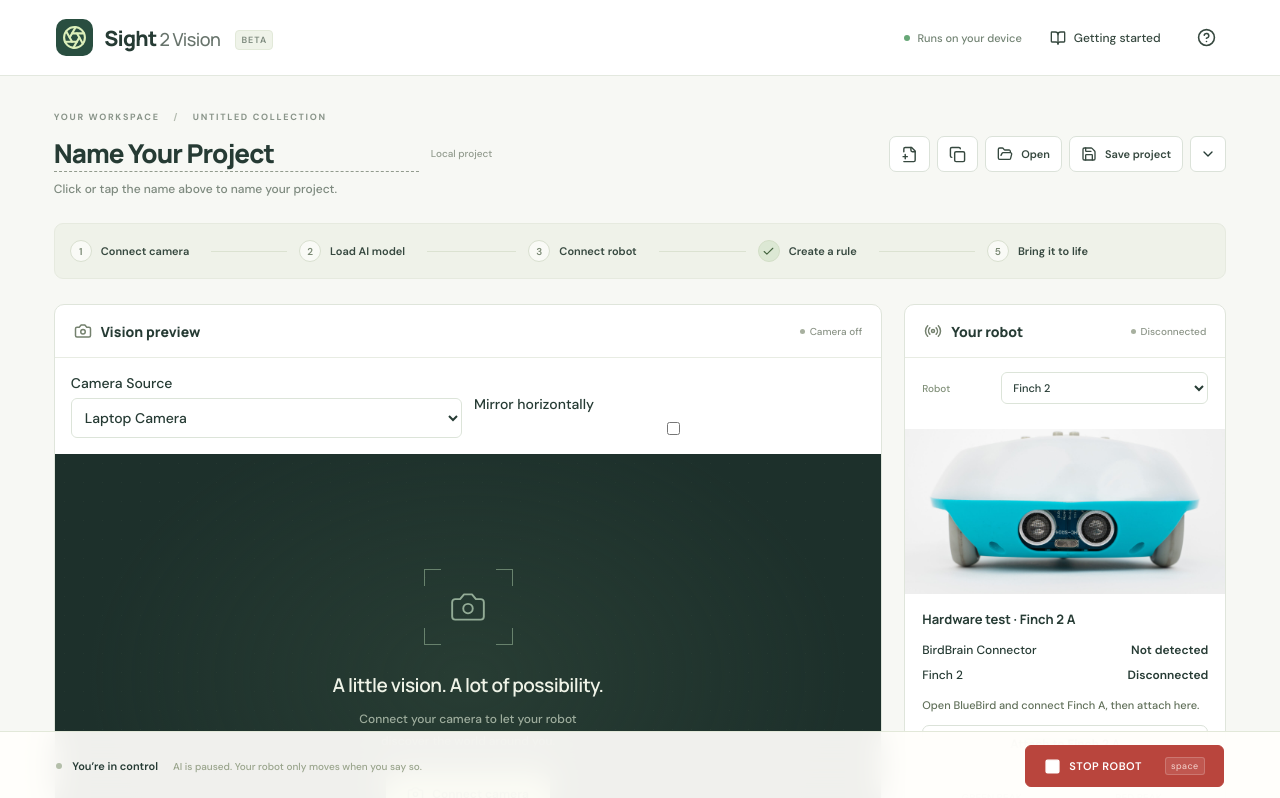
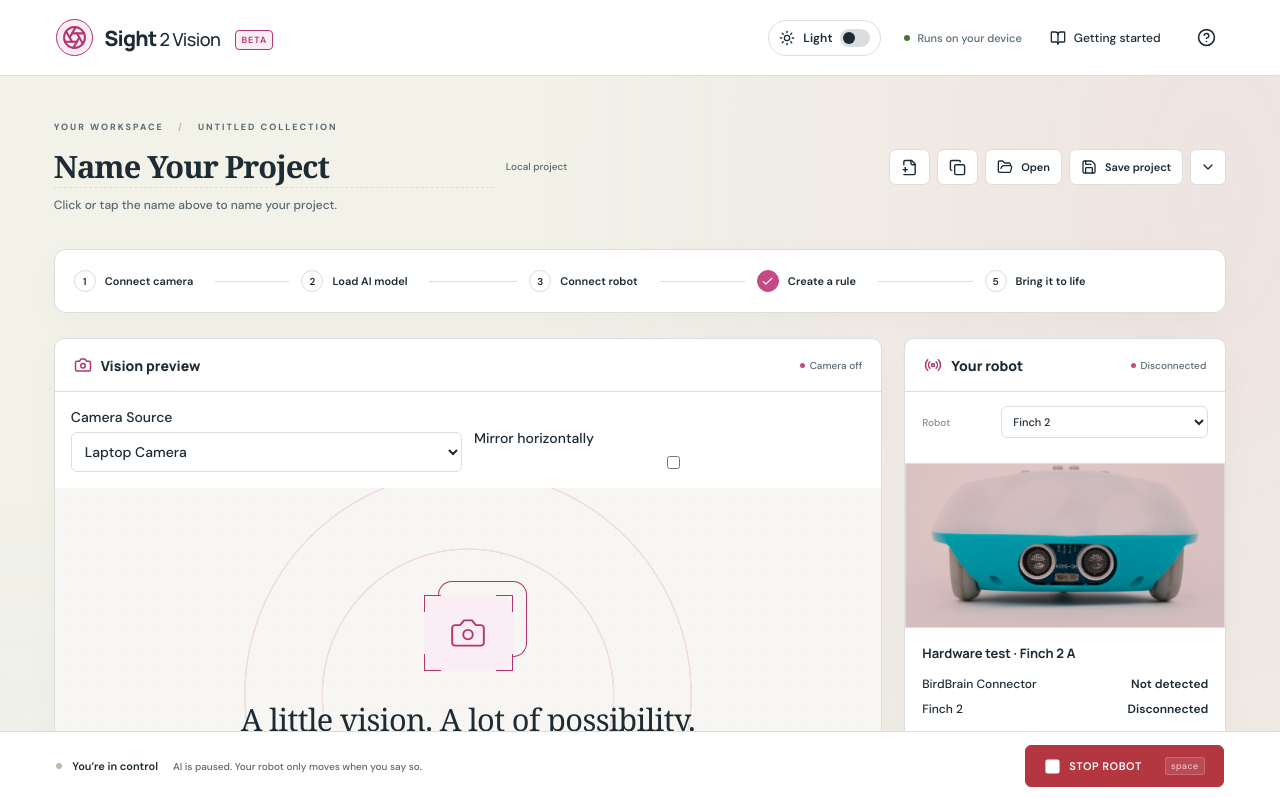
Before and after one commit to Midnight-Ramen/Sight2Motion, a React (Vite) app: page / in a window 1280 px wide. Shown: the top 798 px of the page. Built offline with nearby package versions, Linux system fonts and the light colour scheme.

Commit message:
Add light and dark themes with Forest Ridge palette

```diff
--- a/src/App.tsx
+++ b/src/App.tsx
@@ -6,6 +6,8 @@
 import { useCallback, useEffect, useRef, useState } from 'react';
 import {
   Aperture,
+  Sun,
+  Moon,
   ArrowDown,
   ArrowLeft,
   ArrowRight,
@@ -65,6 +67,7 @@
 import { SensorInputs } from './components/SensorInputs';
 import type { SensorState } from './core/Sensors';
 import './styles.css';
+import './theme.css';
 const networkCameras = [1, 2, 3, 4].map(number => ({
   name: `Camera ${number}`,
   url: `http://robosight-cam-${String(number).padStart(2, '0')}.local/stream`,
@@ -81,6 +84,14 @@
   centerY: 360,
 };
 export default function App() {
+  const [theme, setTheme] = useState<'light' | 'dark'>(() => {
+    try { return localStorage.getItem('sight2vision.theme') === 'dark' ? 'dark' : 'light'; }
+    catch { return 'light'; }
+  });
+  useEffect(() => {
+    document.documentElement.dataset.theme = theme;
+    try { localStorage.setItem('sight2vision.theme', theme); } catch { /* Theme still works without storage. */ }
+  }, [theme]);
   const [project, setProject] = useState<Project>(makeProject);
   const projectRef = useRef(project);
   projectRef.current = project;
@@ -713,6 +724,12 @@
           <span className="beta">BETA</span>
         </a>
         <div className="header-right">
+          <button className="theme-toggle" role="switch" aria-label="Dark mode" aria-checked={theme === 'dark'}
+            title={theme === 'dark' ? 'Switch to light mode' : 'Switch to dark mode'}
+            onClick={() => setTheme(current => current === 'light' ? 'dark' : 'light')}>
+            {theme === 'dark' ? <Moon size={16} /> : <Sun size={16} />}
+            <span>{theme === 'dark' ? 'Dark' : 'Light'}</span><span className="theme-toggle-track" aria-hidden="true"><span /></span>
+          </button>
           <span className="local-badge">
             <span /> Runs on your device
           </span>
--- /dev/null
+++ b/src/theme.css
@@ -0,0 +1,127 @@
+/* Presentation only: Forest Ridge palette shared by both themes. */
+:root {
+  color-scheme: light;
+  --page: #f2f2e9;
+  --surface: #fff;
+  --surface-soft: #f7f6f2;
+  --surface-raised: #fff;
+  --ink: #1d2b34;
+  --muted: #596973;
+  --line: #dcdde0;
+  --accent: #b13670;
+  --accent-bright: #c44a83;
+  --accent-soft: #faedf3;
+  --green: #6a923e;
+  --success: #50732b;
+  --blue: #6e9dbb;
+  --dot: #c44a8326;
+  --shadow: 0 8px 30px #1d2b3408;
+  background: var(--page);
+  color: var(--ink);
+}
+:root[data-theme='dark'] {
+  color-scheme: dark;
+  --page: #10171d;
+  --surface: #1d2b34;
+  --surface-soft: #18242c;
+  --surface-raised: #263640;
+  --ink: #f2f2e9;
+  --muted: #b8c7cf;
+  --line: #40505b;
+  --accent: #e98ab5;
+  --accent-bright: #c44a83;
+  --accent-soft: #392635;
+  --success: #acc368;
+  --dot: #c44a832e;
+  --shadow: 0 8px 30px #0003;
+}
+body {
+  color: var(--ink);
+  background:
+    radial-gradient(ellipse at 95% 8%, #c44a8316, transparent 40%),
+    radial-gradient(ellipse at 0% 55%, #6e9dbb14, transparent 45%), var(--page);
+}
+.topbar { background: var(--surface); border-color: var(--line); height: auto; min-height: 76px; gap: 16px; padding-block: 14px; }
+.header-right { flex-wrap: wrap; justify-content: flex-end; }
+.brand-icon { background: var(--accent-soft); color: var(--accent); border: 1px solid var(--accent); border-radius: 50%; }
+.brand-light { color: var(--ink); }
+.beta, .tiny-tag { background: var(--accent-soft); border-color: var(--accent); color: var(--accent); }
+button, select, input:not([type=checkbox]):not([type=range]):not([type=color]) {
+  color: var(--ink); background-color: var(--surface-raised); border-color: var(--line);
+}
+button:hover { background-color: var(--accent-soft); border-color: var(--accent); }
+button:focus-visible, input:focus-visible, select:focus-visible, summary:focus-visible { outline-color: var(--accent); }
+input[type=checkbox], input[type=range] { accent-color: var(--accent-bright); }
+button.primary, .camera-empty .primary {
+  color: #fff; background: #b13670; border-color: #b13670; box-shadow: 0 4px 16px #c44a832b;
+}
+button.primary:hover, .camera-empty .primary:hover { background: #96285c; border-color: #96285c; }
+.secondary, .fps, .count, .keyword, .trigger-pill, .action-icon, .model-icon, .project-object-chip, .detection-chip {
+  color: var(--accent); background: var(--accent-soft); border-color: var(--line);
+}
+.icon-button, .text-button, .workflow button, .log-heading, .project-object-chip button { background: transparent; }
+.title-line input { font-family: Georgia, 'Times New Roman', serif; font-size: clamp(26px, 2.4vw, 38px); font-weight: 600; width: 440px; letter-spacing: -1px; background: transparent !important; border-bottom-color: var(--accent); }
+.project-bar { padding-block: 10px; }
+.breadcrumb { letter-spacing: 2px; }
+.workflow, .panel, .rule-card, .project-objects, .event-log, .modal, .more-menu > div {
+  background: var(--surface); border-color: var(--line); box-shadow: var(--shadow);
+}
+.workflow { border: 1px solid var(--line); border-radius: 12px; padding: 10px 18px; }
+.step-number { background: var(--surface-raised); border-color: var(--line); color: var(--ink); }
+.step-number.done { background: var(--accent-bright); border-color: var(--accent-bright); color: white; }
+.step-line { background: var(--line); }
+.panel-heading, .preview-toolbar, .detection-strip, .condition, .rule-heading, .sensor-inputs, .log-lines { border-color: var(--line); }
+.panel-heading h2, .model-name strong, .sentence, .rule-heading > input, .hardware-test, .actions, .condition { color: var(--ink); }
+.panel-heading h2 svg, .section-heading h2 > svg, .tip svg { color: var(--accent); }
+.rule-heading, .action-card { background: var(--surface-soft); border-color: var(--line); }
+.action-fields > select:first-child, .rule-heading > input { background: transparent; }
+.camera-stage { background: #10171d; }
+.camera-empty {
+  color: var(--ink);
+  background:
+    radial-gradient(circle at 50% 40%, transparent 0 28%, var(--dot) 28.1% 28.3%, transparent 28.4% 43%, var(--dot) 43.1% 43.3%, transparent 43.4%),
+    radial-gradient(var(--dot) .8px, transparent .9px), var(--surface-soft);
+  background-size: auto, 19px 19px, auto;
+}
+.camera-empty h3 { font-family: Georgia, 'Times New Roman', serif; font-weight: 500; font-size: clamp(24px, 2.4vw, 36px); letter-spacing: -.6px; }
+.viewfinder { color: var(--accent); background: var(--accent-soft); border-radius: 14px; box-shadow: 14px -14px 0 -1px var(--surface-soft), 14px -14px 0 0 var(--accent); }
+.viewfinder span { border-color: var(--accent); }
+.camera-empty p, .demo-link, .privacy-caption { color: var(--muted); }
+.camera-empty .demo-link:hover { color: var(--accent); }
+.privacy-caption { background: var(--surface-soft); border-radius: 6px; padding: 5px 8px; }
+.finch-photo-frame { background: #e6cdcc; border: 1px solid var(--line); }
+.finch-photo { mix-blend-mode: multiply; }
+:root[data-theme='dark'] .finch-photo-frame { background: #9bb2bc; }
+.status, .muted, .eyebrow, .local-badge, .save-status, .project-bar p, .section-heading p,
+.confidence, .slider-label, .slider-label b, .confidence b, .manual-controls summary, .visualization-toggle,
+.model-name div > span, .backend, .settings-row label, .hardware-test p, .tail-light-picker small,
+.rule-number, .rule-body .eyebrow, .condition summary, .timing label, .action-fields label,
+.action-tools button, .grip, .action-index, .then-label, .tip, .tip b, .empty-rules, .log-heading,
+.log-heading b, .log-lines > div, .log-lines time, .log-lines p, footer, .safety-bar > div > span:last-child,
+.modal p, .modal ol, .modal li { color: var(--muted); }
+.status.active { color: var(--success); }
+.status.active i, .local-badge > span, .model-indicator.ready, .safety-dot.on { background: var(--success); }
+.status:not(.active) i { background: var(--accent-bright); }
+.safety-bar { background: var(--surface); border-color: var(--line); }
+.stop-button { background: #b33641; border-color: #b33641; color: #fff; }
+.stop-button:hover { background: #982a34; border-color: #982a34; }
+.notice { background: var(--accent-soft); border-color: var(--accent); color: var(--ink); }
+.modal .help-note, .modal code { background: var(--surface-soft); color: var(--ink); border-color: var(--line); }
+.selection-controls span, .selection-controls small { background: var(--surface); color: var(--ink); }
+.detection-chip.top-prediction { background: var(--accent-soft); border-color: var(--accent); }
+.theme-toggle { flex-shrink: 0; border-radius: 30px; padding: 7px 10px; min-height: 36px; }
+.theme-toggle-track { width: 30px; height: 18px; border-radius: 20px; background: var(--line); padding: 3px; display: inline-flex; }
+.theme-toggle-track > span { width: 12px; height: 12px; background: var(--ink); border-radius: 50%; transition: transform .15s; }
+.theme-toggle[aria-checked=true] .theme-toggle-track { background: var(--accent-bright); }
+.theme-toggle[aria-checked=true] .theme-toggle-track > span { transform: translateX(12px); background: white; }
+@media (max-width: 700px) {
+  .topbar { flex-wrap: wrap; }
+  .header-right { gap: 8px; }
+  .title-line input { width: 100%; }
+  .workflow { padding: 8px; }
+}
+@media (prefers-reduced-motion: reduce) { .theme-toggle-track > span { transition: none; } }
+
+.more-menu summary { background: var(--surface-raised); color: var(--ink); border-color: var(--line); }
+.modal li b { color: var(--ink); }
+.coral { background: var(--accent-soft); color: var(--accent); }
```
